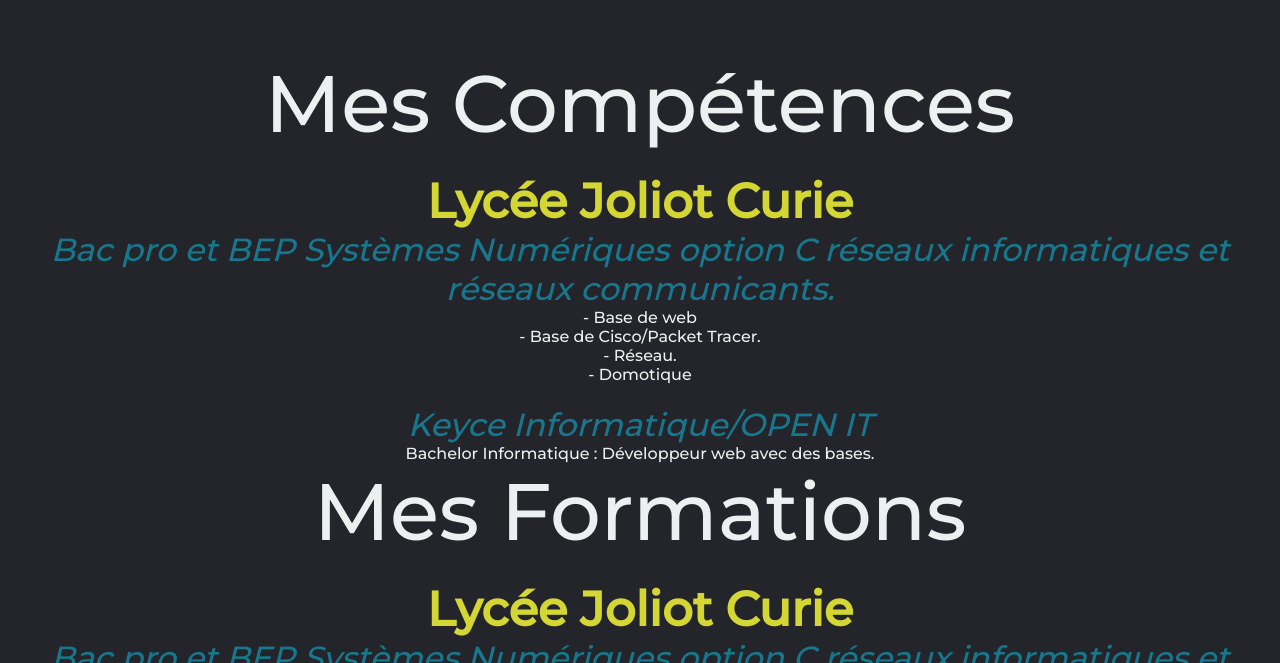
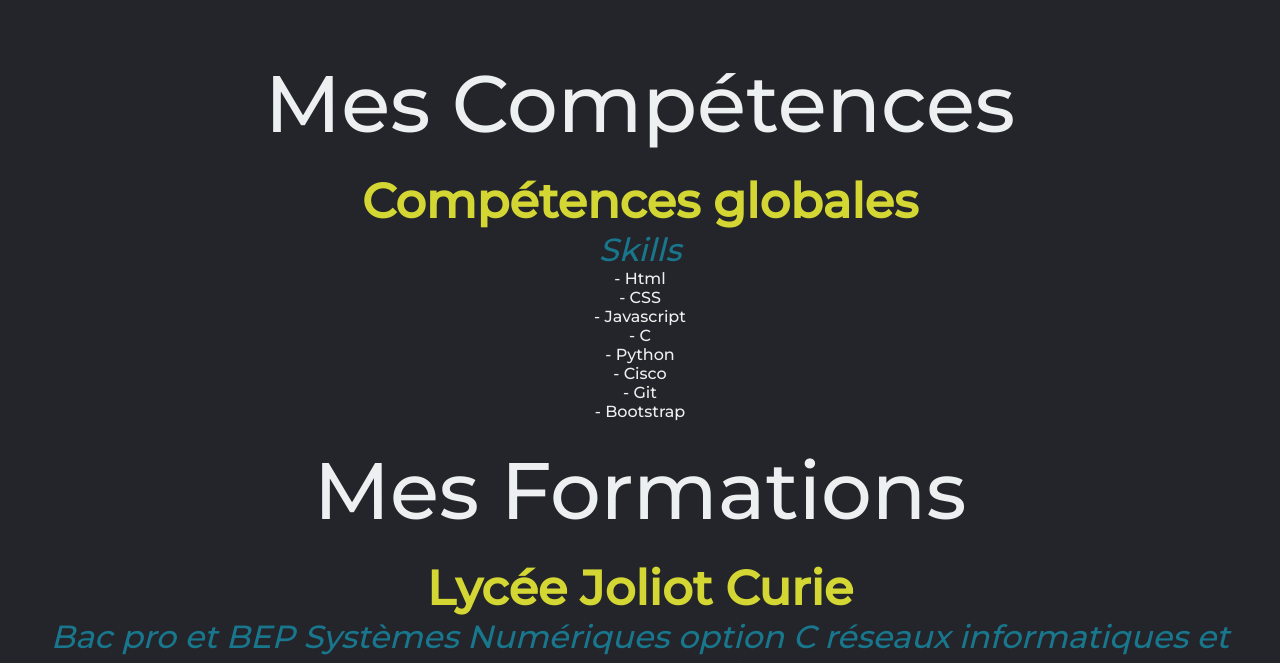
Before and after one commit to Rionzo/cv-prf6, a plain HTML site: page index.html in a window 1280 px wide. Shown: the part 698-1361 px from the top of the page. Drawn offline with Linux system fonts and the light colour scheme.

Commit message:
final du html pour les compétences, expériences, formations.

```diff
--- a/index.html
+++ b/index.html
@@ -43,20 +43,11 @@
                         <p class="opa">jsp</p>
                         <!-- Compétences -->
                         <h2><a href="#compet">Mes Compétences</a></h2>
-                        <h3>Lycée Joliot Curie</h3>
-                        <span>Bac pro et BEP Systèmes Numériques option C réseaux informatiques et réseaux
-                            communicants.</span>
-                        <p>- Base de web <br>
-                            - Base de Cisco/Packet Tracer.<br>
-                            - Réseau.<br>
-                            - Domotique<br>
-                            <p class="opar">jsp</p>
-                        </p>
-                        <span>Keyce Informatique/OPEN IT
-                        </span>
-                        <p>Bachelor Informatique :
-                            Développeur web avec des bases.
-                            </p>
+                        <h3>Compétences globales</h3>
+                        <span>Skills</span>
+                        <p> - Html <br>
+                          - CSS<br>- Javascript <br>- C <br>- Python <br>- Cisco <br>- Git <br> - Bootstrap</p>
+                        <p class="opar">sdmqs</p>
                         <!-- Formations -->
                         <h2><a href="#forma">Mes Formations</a></h2>
                         <h3>Lycée Joliot Curie</h3>
@@ -76,7 +67,6 @@
                     </div>
                 </div>
         </section>
-        </section>
     </main>
     <footer>
 
```
